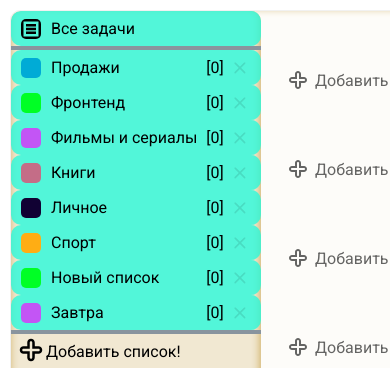
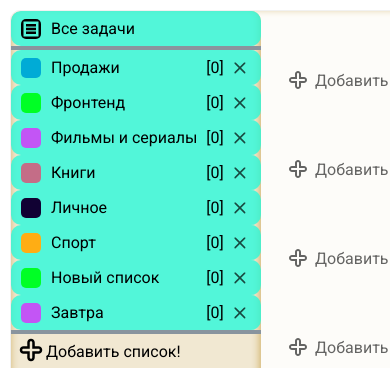
Before and after one commit to MaSkA6293/ToDo2-ReactMERNdeployToHeroku, a React (Create React App) app in the folder client/: page / in a window 390 px wide. Shown: the top 368 px of the page. Built offline with nearby package versions, Linux system fonts and the light colour scheme; data requests are answered from the project's data file.

Commit message:
completed mobile

```diff
--- a/client/src/components/Contentpanel/Contentpanel.scss
+++ b/client/src/components/Contentpanel/Contentpanel.scss
@@ -45,9 +45,8 @@
     white-space: nowrap;
     display: flex;
     margin-bottom: 10px;
-    max-width: 600px;
-    @media (max-width: 850px) {
-    }
+    max-width: 95%;
+
     &:hover img {
       opacity: 1;
     }
--- a/client/src/components/List/List.scss
+++ b/client/src/components/List/List.scss
@@ -34,7 +34,7 @@
   &__delet {
     border-radius: 3px;
     height: 15px;
-    opacity: 0.1;
+    opacity: 0.7;
     width: 20px;
     transform: translate(6px, -2px);
     &:hover {
```
